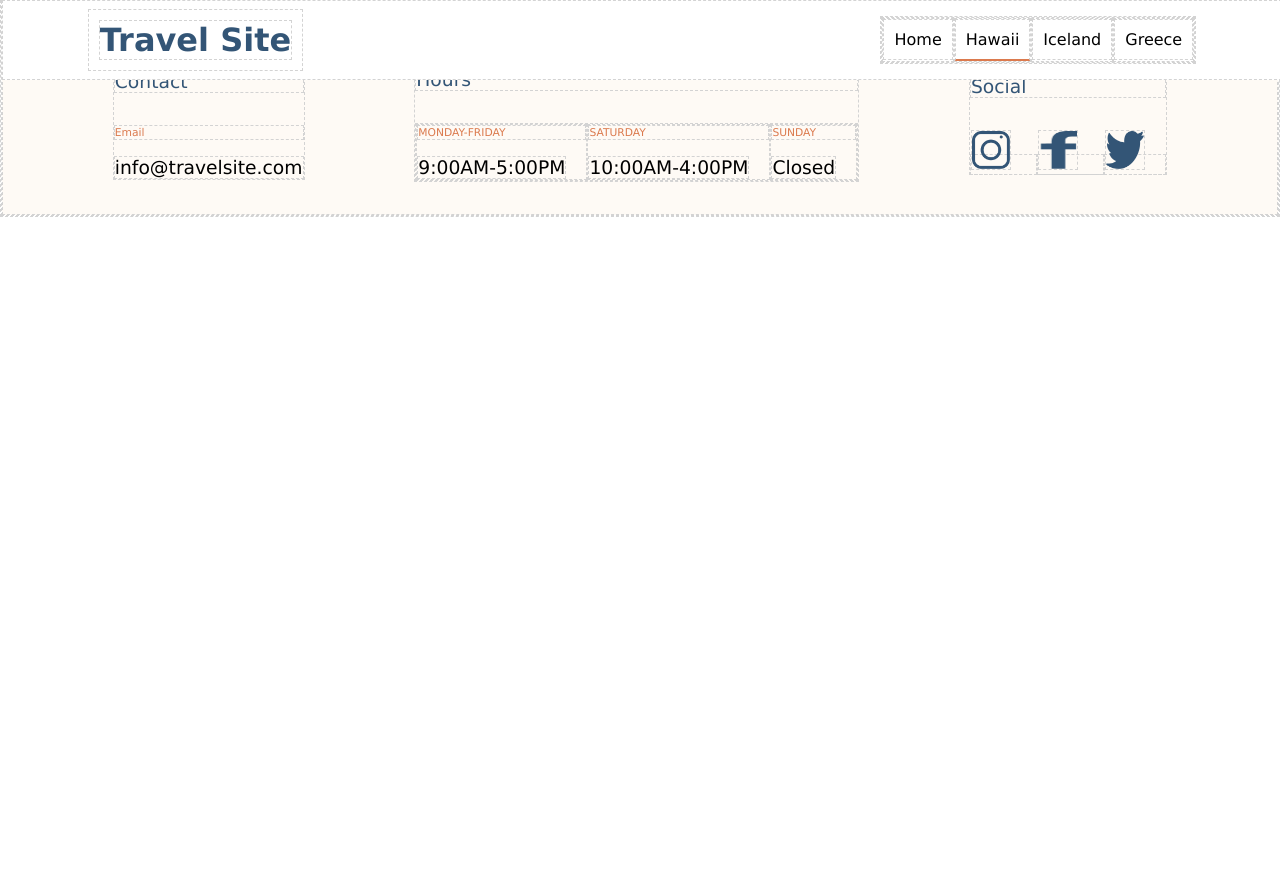
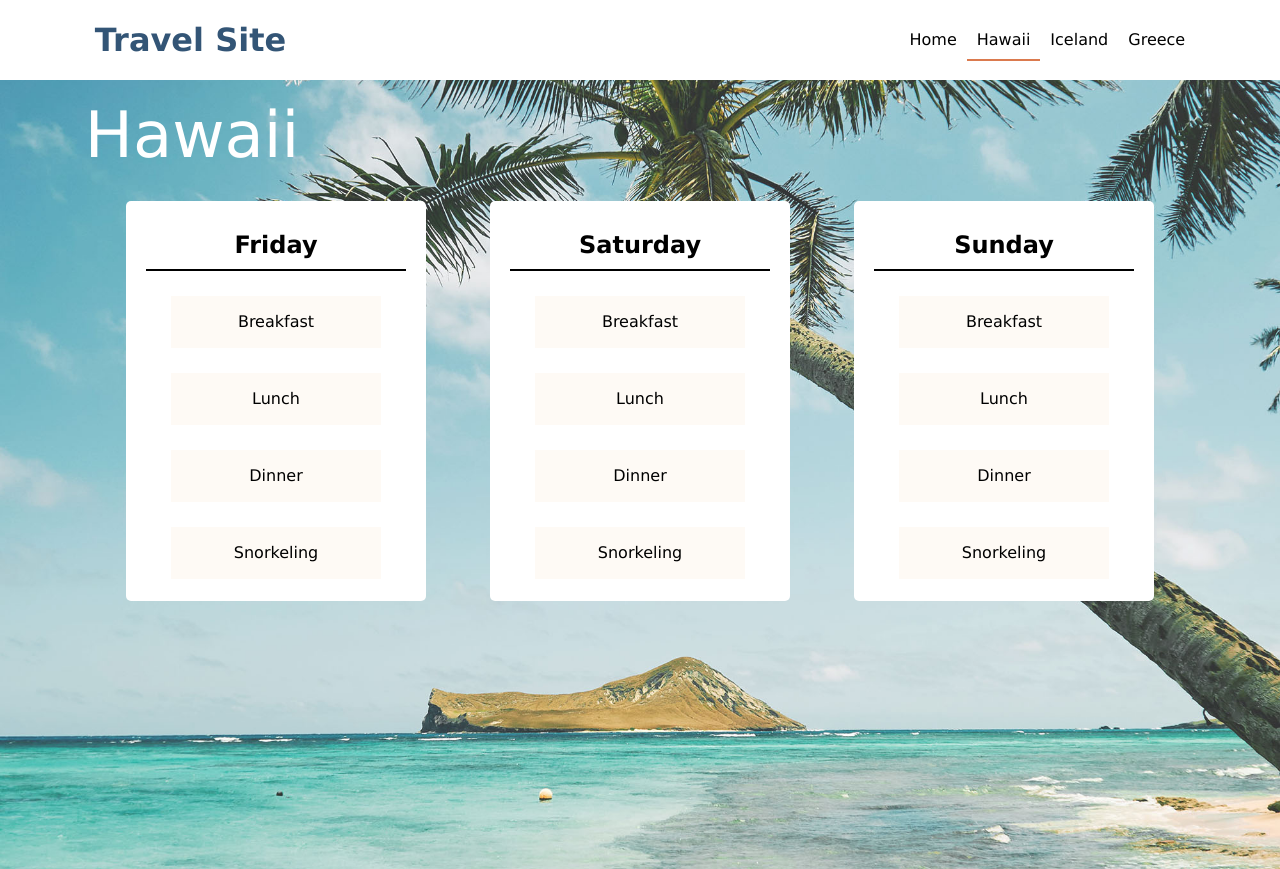
Before and after one commit to Adiam-Ahmed/adiam-ahmed-travelsite, a plain HTML site: page pages/hawaii.html in a window 1280 px wide. Shown: the top 869 px of the page. Before the commit the page ends 800 px from the top, so only its background shows below. Drawn offline with Linux system fonts and the light colour scheme.

Commit message:
intialize destination page

```diff
--- a/css/destinations.css
+++ b/css/destinations.css
@@ -0,0 +1,50 @@
+.greece-card{
+    background: url("../assets/images/greece.jpg");
+}
+.hawaii-card {
+    background: url("../assets/images/hawaii.jpg");
+}
+.iceland-card {
+    background: url("../assets/images/iceland.jpg");
+}
+.destination-container{
+    margin-top: 4.325rem;
+    background-position:center;
+    background-size: cover;
+    height: 100vh;
+    width: 100%;
+}
+.destination-container__title{
+    padding: 1.8rem 5.3rem;
+    font-size: 4rem;
+    color: white;
+}
+.itenarary-container{
+    display: flex;
+    justify-content: center;
+    align-items: center;
+    gap: 4rem;
+    flex-wrap: wrap;
+
+}
+.itenarary-card{
+    width: 300px;
+    height: 400px;
+    text-align: center;
+    background-color: #FFFFFF;
+    border-radius: 5px;
+    padding: 1.25rem 1.25rem;
+    line-height: 3rem;
+}
+.itenarary-card__subtitle{
+    font-weight: 600;
+    border-bottom:2px solid black ;
+}
+.itenarary-card__list{
+    list-style: none;
+}
+.itenarary-card__item{
+    margin: 25px;
+    padding: 2px;
+    background-color: #FEFAF5;
+}
--- a/css/global.css
+++ b/css/global.css
@@ -4,7 +4,7 @@
     box-sizing: border-box;
     margin: 0;
     padding: 0;
-    border: 1px dashed lightgray;
+    /* border: 1px dashed lightgray; */
 }
 body{
     font-family: Verdana, Geneva, Tahoma, sans-serif;
@@ -71,6 +71,7 @@ h6{
 .footer__title{
     margin: 2rem 0;
     color: #335576;
+    text-transform: uppercase;
 }
 .footer__subtitle,.footer__day {
     margin-bottom: 1rem;
--- a/pages/hawaii.html
+++ b/pages/hawaii.html
@@ -5,6 +5,7 @@
     <meta name="viewport" content="width=device-width, initial-scale=1.0">
     <title>Hawaii</title>
     <link rel="stylesheet" href="../css/global.css">
+    <link rel="stylesheet" href="../css/destinations.css">
 </head>
 <body>
     <header class="site-header" >
@@ -28,6 +29,39 @@
             </ul>
         </nav>
     </header>
+    <main class="hawaii-card destination-container">
+        <h1 class="destination-container__title">Hawaii</h1>
+        <div class ="itenarary-container">
+            <div class ="itenarary-card">
+                <h2 class="itenarary-card__subtitle">Friday</h2>
+                <ul class="itenarary-card__list">
+                    <li class="itenarary-card__item">Breakfast</li>
+                    <li class="itenarary-card__item">Lunch</li>
+                    <li class="itenarary-card__item">Dinner</li>
+                    <li class="itenarary-card__item">Snorkeling</li>
+                </ul>
+            </div>
+            <div class ="itenarary-card">
+                <h2 class="itenarary-card__subtitle">Saturday</h2>
+                <ul class="itenarary-card__list">
+                    <li class="itenarary-card__item">Breakfast</li>
+                    <li class="itenarary-card__item">Lunch</li>
+                    <li class="itenarary-card__item">Dinner</li>
+                    <li class="itenarary-card__item">Snorkeling</li>
+                </ul>
+            </div>
+            <div>
+            <div class ="itenarary-card">
+                <h2 class="itenarary-card__subtitle">Sunday</h2>
+                <ul class="itenarary-card__list">
+                    <li class="itenarary-card__item">Breakfast</li>
+                    <li class="itenarary-card__item">Lunch</li>
+                    <li class="itenarary-card__item">Dinner</li>
+                    <li class="itenarary-card__item">Snorkeling</li>
+                </ul>
+            </div>
+        </div>
+    </main>
     <footer class="footer">
 
         <div class ="footer__card">
```
Also changed, not shown: pages/greece.html (+34 -0 lines), pages/iceland.html (+41 -0 lines).
